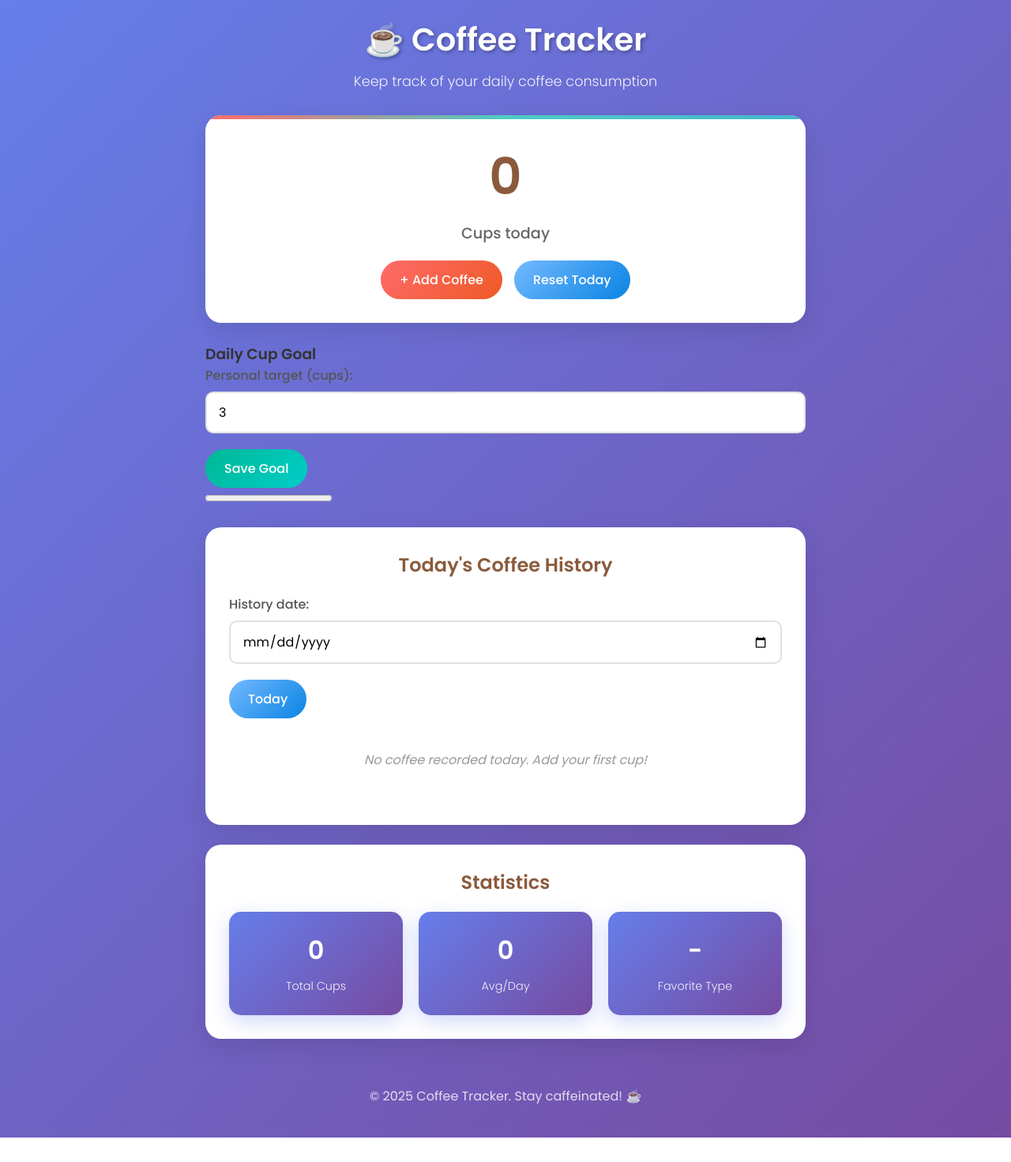
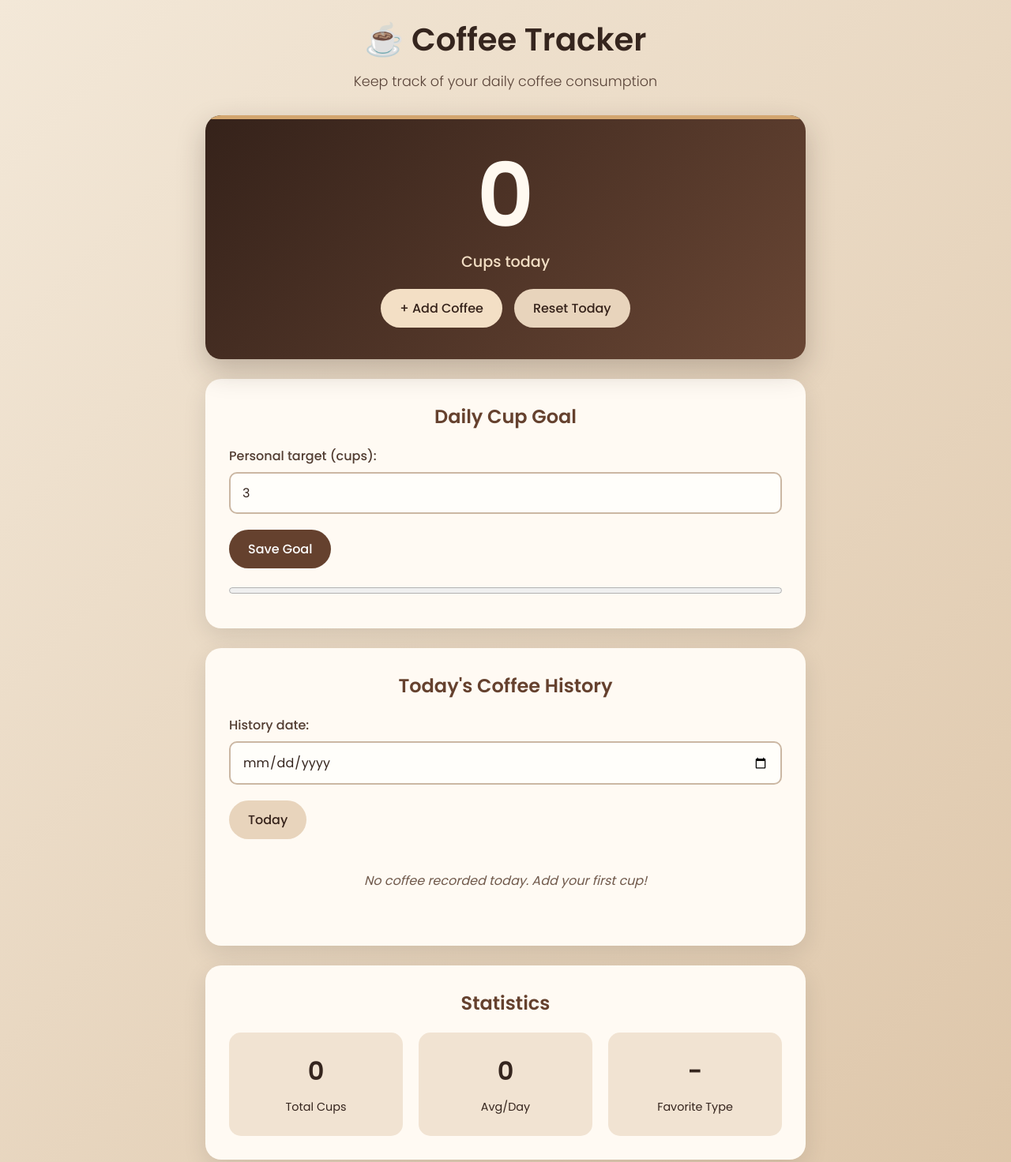
Before and after one commit to hengkar/test-coffee, a plain HTML site: page index.html in a window 1280 px wide. Shown: the top 1472 px of the page at 79% size. Before the commit the page ends 1441 px from the top, so only its background shows below. Drawn offline with Linux system fonts and the light colour scheme.

Commit message:
Apply warm coffee-inspired visual hierarchy
Co-authored-by: copilot-swe-agent[bot] <198982749+Copilot@users.noreply.github.com>

```diff
--- a/script.js
+++ b/script.js
@@ -202,7 +202,7 @@ class CoffeeTracker {
             position: fixed;
             top: 20px;
             right: 20px;
-            background: #4CAF50;
+            background: #65412e;
             color: white;
             padding: 15px 20px;
             border-radius: 10px;
--- a/styles.css
+++ b/styles.css
@@ -7,9 +7,9 @@
 
 body {
     font-family: 'Poppins', sans-serif;
-    background: linear-gradient(135deg, #667eea 0%, #764ba2 100%);
+    background: linear-gradient(135deg, #f3e8d8 0%, #ddc5a8 100%);
     min-height: 100vh;
-    color: #333;
+    color: #35251e;
 }
 
 .container {
@@ -23,20 +23,19 @@ body {
 header {
     text-align: center;
     margin-bottom: 30px;
-    color: white;
+    color: #35251e;
 }
 
 header h1 {
     font-size: 2.5rem;
     font-weight: 600;
     margin-bottom: 10px;
-    text-shadow: 2px 2px 4px rgba(0,0,0,0.3);
 }
 
 header p {
     font-size: 1.1rem;
     font-weight: 300;
-    opacity: 0.9;
+    color: #594338;
 }
 
 /* Main content */
@@ -48,10 +47,11 @@ main {
 
 /* Coffee Counter Section */
 .coffee-counter {
-    background: white;
-    padding: 30px;
+    background: linear-gradient(135deg, #35221a, #694634);
+    color: #fff9f0;
+    padding: 40px 30px;
     border-radius: 20px;
-    box-shadow: 0 10px 30px rgba(0,0,0,0.1);
+    box-shadow: 0 14px 35px rgba(53, 34, 26, 0.25);
     text-align: center;
     position: relative;
     overflow: hidden;
@@ -64,7 +64,7 @@ main {
     left: 0;
     right: 0;
     height: 5px;
-    background: linear-gradient(90deg, #ff6b6b, #4ecdc4, #45b7d1);
+    background: #d3a66f;
 }
 
 .counter-display {
@@ -72,15 +72,16 @@ main {
 }
 
 .counter-number {
-    font-size: 4rem;
+    font-size: clamp(5rem, 12vw, 7rem);
     font-weight: 600;
-    color: #8b5a3c;
-    margin-bottom: 10px;
+    line-height: 1.1;
+    color: #fff9f0;
+    margin-bottom: 8px;
 }
 
 .counter-display p {
     font-size: 1.2rem;
-    color: #666;
+    color: #f3dfc5;
     font-weight: 500;
 }
 
@@ -104,48 +105,48 @@ main {
 }
 
 .add-btn {
-    background: linear-gradient(135deg, #ff6b6b, #ee5a24);
-    color: white;
+    background: #f3dfc5;
+    color: #35221a;
 }
 
 .add-btn:hover {
     transform: translateY(-2px);
-    box-shadow: 0 8px 25px rgba(255, 107, 107, 0.3);
+    box-shadow: 0 8px 25px rgba(35, 20, 13, 0.25);
 }
 
 .reset-btn {
-    background: linear-gradient(135deg, #74b9ff, #0984e3);
-    color: white;
+    background: #e8d4bc;
+    color: #35221a;
 }
 
 .reset-btn:hover {
     transform: translateY(-2px);
-    box-shadow: 0 8px 25px rgba(116, 185, 255, 0.3);
+    box-shadow: 0 8px 25px rgba(53, 34, 26, 0.2);
 }
 
 .submit-btn {
-    background: linear-gradient(135deg, #00b894, #00cec9);
+    background: #65412e;
     color: white;
 }
 
 .submit-btn:hover {
     transform: translateY(-2px);
-    box-shadow: 0 8px 25px rgba(0, 184, 148, 0.3);
+    box-shadow: 0 8px 25px rgba(53, 34, 26, 0.2);
 }
 
 .cancel-btn {
-    background: #ddd;
-    color: #666;
+    background: #e8d4bc;
+    color: #35221a;
 }
 
 .cancel-btn:hover {
-    background: #ccc;
+    background: #dac0a0;
     transform: translateY(-2px);
 }
 
 /* Add Coffee Form */
 .add-coffee-form {
-    background: white;
+    background: #fffaf3;
     padding: 30px;
     border-radius: 20px;
     box-shadow: 0 10px 30px rgba(0,0,0,0.1);
@@ -153,7 +154,7 @@ main {
 }
 
 .add-coffee-form h3 {
-    color: #8b5a3c;
+    color: #65412e;
     margin-bottom: 25px;
     font-size: 1.5rem;
     text-align: center;
@@ -167,15 +168,17 @@ main {
     display: block;
     margin-bottom: 8px;
     font-weight: 500;
-    color: #555;
+    color: #513c31;
 }
 
 .form-group select,
 .form-group input {
     width: 100%;
     padding: 12px 15px;
-    border: 2px solid #e0e0e0;
+    border: 2px solid #cbb7a3;
     border-radius: 10px;
+    background: #fffefa;
+    color: #35251e;
     font-size: 1rem;
     font-family: inherit;
     transition: border-color 0.3s ease;
@@ -184,8 +187,8 @@ main {
 .form-group select:focus,
 .form-group input:focus {
     outline: none;
-    border-color: #667eea;
-    box-shadow: 0 0 0 3px rgba(102, 126, 234, 0.1);
+    border-color: #81583e;
+    box-shadow: 0 0 0 3px rgba(129, 88, 62, 0.2);
 }
 
 .form-actions {
@@ -198,19 +201,32 @@ main {
 
 /* Coffee History */
 .coffee-history,
-.statistics {
-    background: white;
+.statistics,
+.daily-goal {
+    background: #fffaf3;
     padding: 30px;
     border-radius: 20px;
     box-shadow: 0 10px 30px rgba(0,0,0,0.1);
 }
 
 .coffee-history h3,
-.statistics h3 {
-    color: #8b5a3c;
+.statistics h3,
+.daily-goal h3 {
+    color: #65412e;
     margin-bottom: 20px;
     font-size: 1.5rem;
     text-align: center;
+}
+
+.daily-goal progress {
+    display: block;
+    width: 100%;
+    margin: 20px 0 10px;
+    accent-color: #65412e;
+}
+
+.daily-goal p {
+    color: #513c31;
 }
 
 .coffee-list {
@@ -221,16 +237,16 @@ main {
 
 .empty-message {
     text-align: center;
-    color: #999;
+    color: #70594b;
     font-style: italic;
     padding: 40px 20px;
 }
 
 .coffee-item {
-    background: #f8f9fa;
+    background: #f5eadc;
     padding: 20px;
     border-radius: 15px;
-    border-left: 5px solid #ff6b6b;
+    border-left: 5px solid #a56e47;
     position: relative;
     transition: transform 0.3s ease;
 }
@@ -240,11 +256,11 @@ main {
 }
 
 .coffee-item:nth-child(even) {
-    border-left-color: #4ecdc4;
+    border-left-color: #80563e;
 }
 
 .coffee-item:nth-child(3n) {
-    border-left-color: #45b7d1;
+    border-left-color: #b08155;
 }
 
 .coffee-meta {
@@ -262,30 +278,30 @@ main {
 .coffee-type {
     font-weight: 600;
     font-size: 1.1rem;
-    color: #333;
+    color: #35251e;
     margin-bottom: 5px;
 }
 
 .coffee-size {
-    color: #666;
+    color: #5f493c;
     font-size: 0.9rem;
     margin-bottom: 3px;
 }
 
 .coffee-notes {
-    color: #888;
+    color: #70594b;
     font-size: 0.9rem;
     font-style: italic;
 }
 
 .coffee-time {
     font-weight: 500;
-    color: #8b5a3c;
+    color: #65412e;
     font-size: 1rem;
 }
 
 .delete-btn {
-    background: #ff7675;
+    background: #914638;
     color: white;
     border: none;
     border-radius: 50%;
@@ -300,7 +316,7 @@ main {
 }
 
 .delete-btn:hover {
-    background: #d63031;
+    background: #703226;
     transform: scale(1.1);
 }
 
@@ -312,12 +328,11 @@ main {
 }
 
 .stat-card {
-    background: linear-gradient(135deg, #667eea, #764ba2);
-    color: white;
+    background: #f1e3d2;
+    color: #35251e;
     padding: 25px;
     border-radius: 15px;
     text-align: center;
-    box-shadow: 0 8px 25px rgba(102, 126, 234, 0.3);
 }
 
 .stat-number {
@@ -329,8 +344,7 @@ main {
 
 .stat-label {
     font-size: 0.9rem;
-    opacity: 0.9;
-    font-weight: 300;
+    font-weight: 400;
 }
 
 /* Footer */
@@ -338,8 +352,7 @@ footer {
     text-align: center;
     margin-top: 40px;
     padding: 20px;
-    color: white;
-    opacity: 0.8;
+    color: #513c31;
 }
 
 /* Animations */
@@ -379,14 +392,11 @@ footer {
         font-size: 2rem;
     }
 
-    .counter-number {
-        font-size: 3rem;
-    }
-
     .coffee-counter,
     .add-coffee-form,
     .coffee-history,
-    .statistics {
+    .statistics,
+    .daily-goal {
         padding: 20px;
     }
 
```
